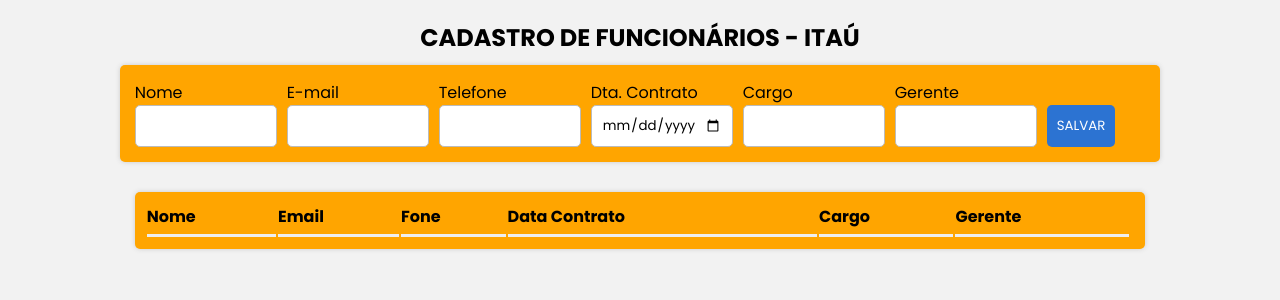
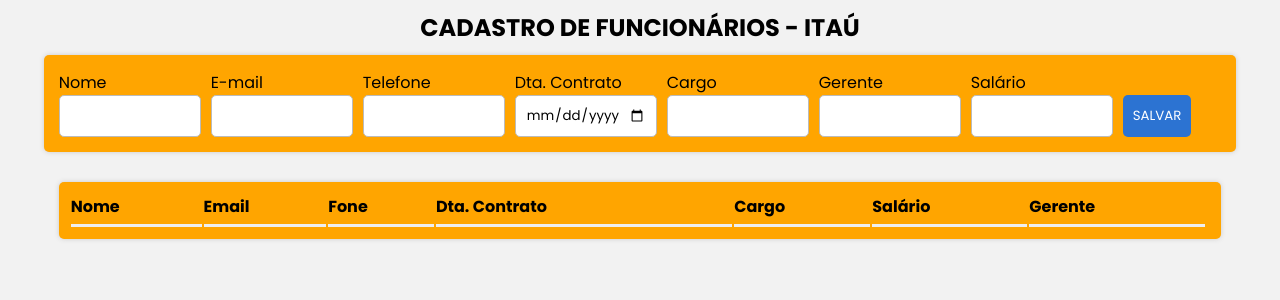
Before and after one commit to Andresavieira28/CRUD, a React (Create React App) app in the folder frontend/: page / in a window 1280 px wide. Shown: the top 300 px of the page. Built offline with nearby package versions, Linux system fonts and the light colour scheme.

Commit message:
add salário

```diff
--- a/frontend/src/App.js
+++ b/frontend/src/App.js
@@ -9,8 +9,8 @@
 
 const Container = styled.div`
   width: 100%;
-  max-width: 2200px;
-  margin-top: 20px;
+  max-width: 1800px;
+  margin-top: 10px;
   display: flex;
   flex-direction: column;
   align-items: center;
--- a/frontend/src/components/Form.js
+++ b/frontend/src/components/Form.js
@@ -54,6 +54,7 @@
       user.data_contratacao.value = onEdit.data_contratacao;
       user.cargo.value = onEdit.cargo;
       user.gerente.value = onEdit.gerente;
+      user.salario.value = onEdit.salario;
     }
   }, [onEdit]);
 
@@ -68,7 +69,8 @@
       !user.fone.value ||
       !user.data_contratacao.value ||
       !user.cargo.value ||
-      !user.gerente.value
+      !user.gerente.value ||
+      !user.salario.value
     ) {
       return toast.warn("Preencha todos os campos!");
     }
@@ -82,6 +84,7 @@
           data_contratacao: user.data_contratacao.value,
           cargo: user.cargo.value,
           gerente: user.gerente.value,
+          salario: user.salario.value,
         })
         .then(({ data }) => toast.success(data))
         .catch(({ data }) => toast.error(data));
@@ -94,6 +97,7 @@
           data_contratacao: user.data_contratacao.value,
           cargo: user.cargo.value,
           gerente: user.gerente.value,
+          salario: user.salario.value,
         })
         .then(({ data }) => toast.success(data))
         .catch(({ data }) => toast.error(data));
@@ -105,6 +109,7 @@
     user.data_contratacao.value = "";
     user.cargo.value = "";
     user.gerente.value = "";
+    user.salario.value = "";
 
     setOnEdit(null);
     getUsers();
@@ -136,6 +141,11 @@
         <Label>Gerente</Label>
         <Input name="gerente" type="text" />
       </InputArea>
+      <InputArea>
+        <Label>Salário</Label>
+        <Input name="salario" type="number" />
+      </InputArea>
+
 
       <Button type="submit">SALVAR</Button>
     </FormContainer>
--- a/frontend/src/components/Grid.js
+++ b/frontend/src/components/Grid.js
@@ -67,8 +67,9 @@
           <Th>Nome</Th>
           <Th>Email</Th>
           <Th $onlyWeb>Fone</Th>
-          <Th>Data Contrato</Th>
+          <Th>Dta. Contrato</Th>
           <Th>Cargo</Th>
+          <Th>Salário</Th>
           <Th>Gerente</Th>
           <Th></Th>
           <Th></Th>
@@ -77,18 +78,19 @@
       <Tbody>
         {users.map((item, i) => (
           <Tr key={i}>
-            <Td width="17%">{item.nome}</Td>
+            <Td width="15%">{item.nome}</Td>
             <Td width="20%">{item.email}</Td>
-            <Td width="15%" $onlyWeb>
+            <Td width="12%" $onlyWeb>
               {item.fone}
             </Td>
             <Td width="12%">{item.data_contratacao}</Td>
-            <Td width="20%">{item.cargo}</Td>
-            <Td width="30%">{item.gerente}</Td>
-            <Td $alignCenter width="10%">
+            <Td width="15%">{item.cargo}</Td>
+            <Td width="10%">R${item.salario}</Td>
+            <Td width="20%">{item.gerente}</Td>
+            <Td $alignCenter width="15%">
               <FaEdit onClick={() => handleEdit(item)} />
             </Td>
-            <Td $alignCenter width="10%">
+            <Td $alignCenter width="15%">
               <FaTrash onClick={() => handleDelete(item.id)} />
             </Td>
           </Tr>
```
Also changed, not shown: 1 other file (tests, documents, lock files or other folders).
